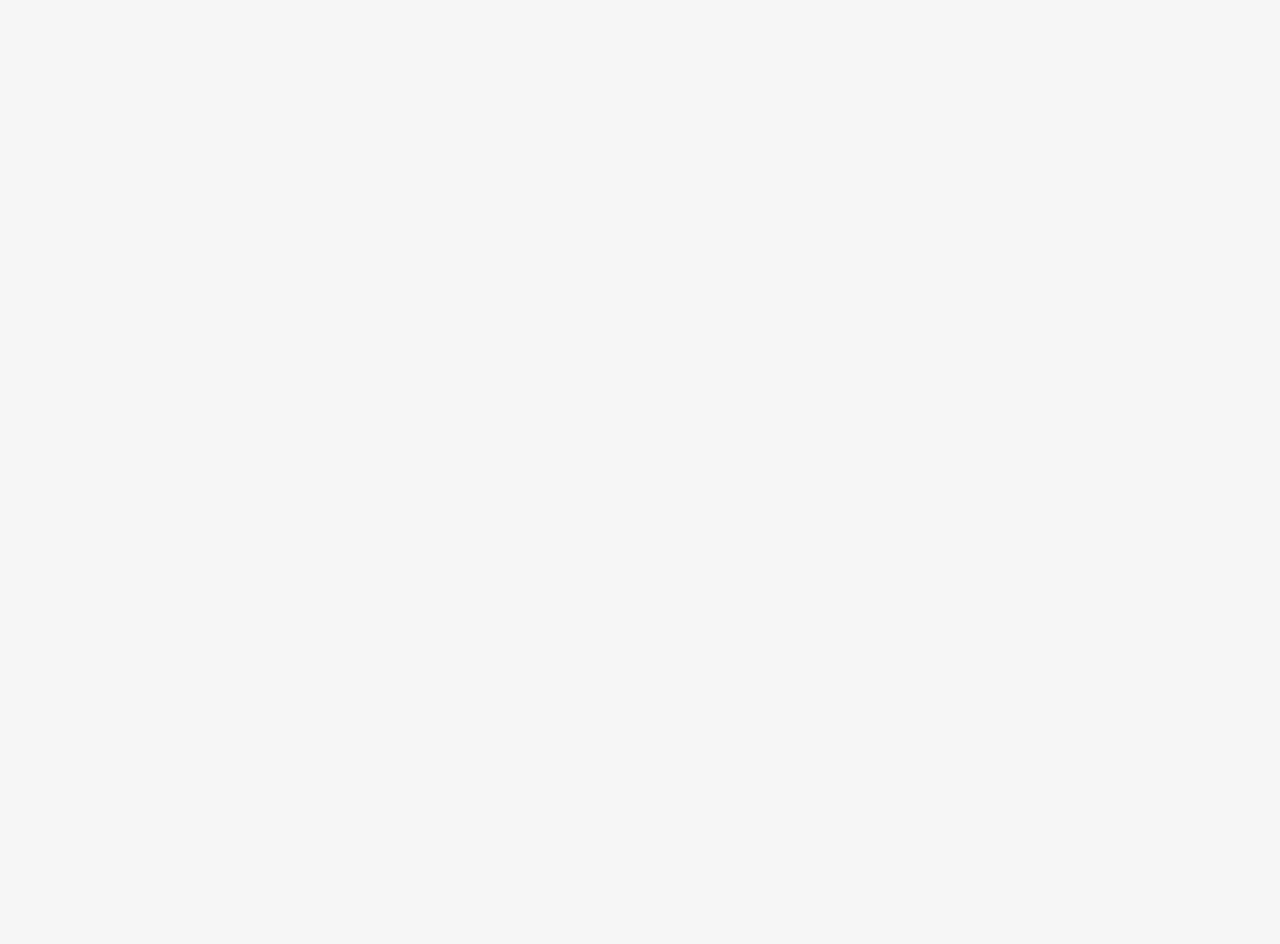
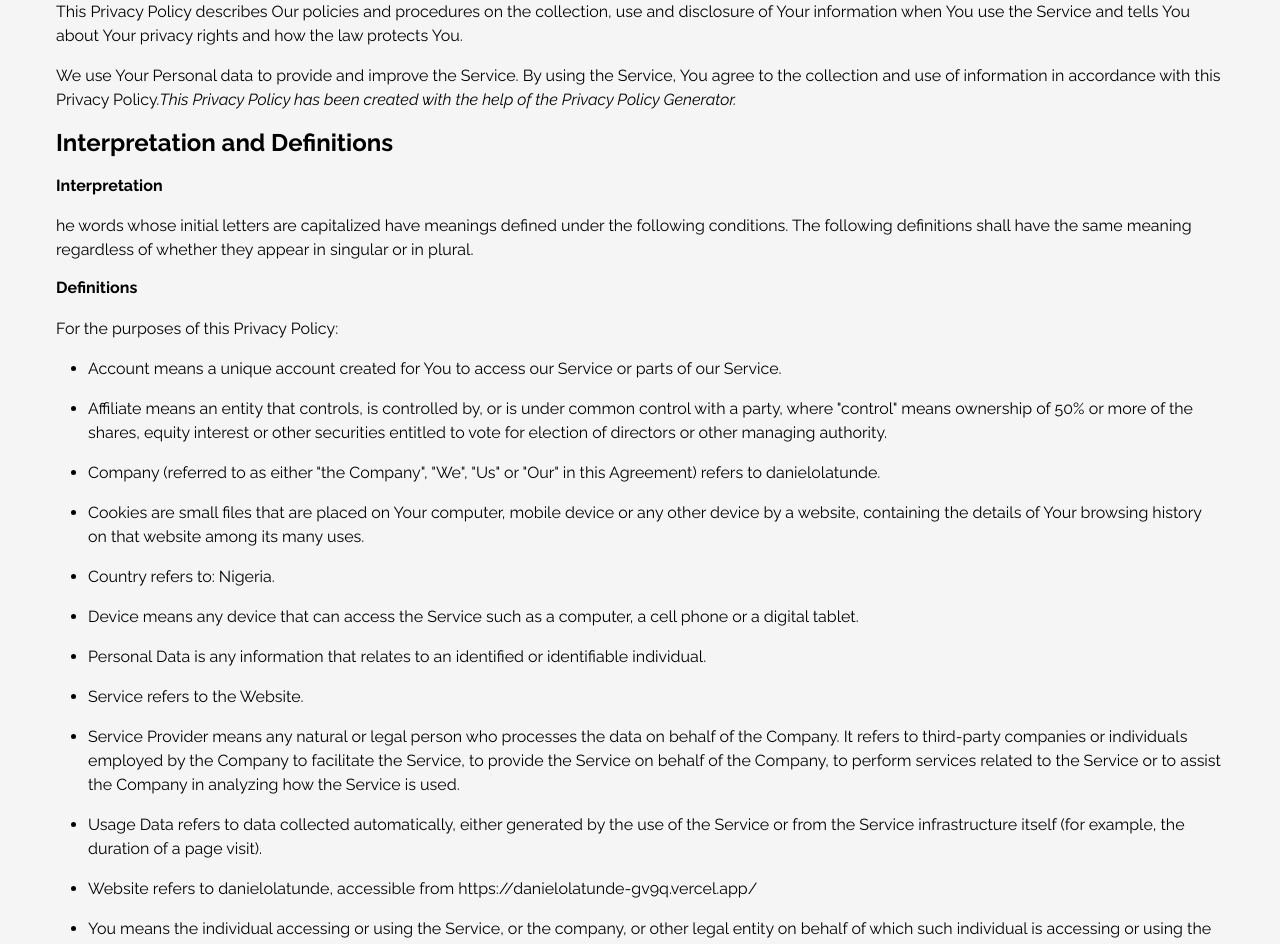
Before and after one commit to Danny-Py5/danielolatunde, a React (Vite) app: page /privacy-policy in a window 1280 px wide. Before the commit this address had no page. Shown: the part 260-1204 px from the top of the page. Before the commit the page ends 800 px from the top, so only its background shows below. Built offline with nearby package versions, Linux system fonts and the light colour scheme.

Commit message:
Privacy-policy

```diff
--- a/src/components/Footer.tsx
+++ b/src/components/Footer.tsx
@@ -6,6 +6,7 @@
 } from "@fortawesome/free-solid-svg-icons";
 import QuickLinks from "./QuickLinks";
 import SocialLinks from "./SocialLinks"; // import React, { useContext } from "react";
+import { Link } from "react-router-dom";
 
 function Footer() {
   return (
@@ -67,11 +68,22 @@
         </div>
       </div>
       <div className="copyright">
-        <p>
-          &copy; {new Date().getFullYear()} Daniel Olatunde. All rights
-          reserved.
-        </p>
-        <small>Version 2.0.0</small>
+        <div className="child">
+          <p>
+            &copy; {new Date().getFullYear()} Daniel Olatunde. All rights
+            reserved.
+          </p>
+          <small>Version 2.0.0</small>
+        </div>
+        <div className="child">
+          {/* <Link to={"/privacy-policy"}>Privacy Policy</Link> */}
+          <a
+            href="https://www.privacypolicies.com/live/4df5e7bd-38eb-4414-b015-8a50ed08b046"
+            target="_blank"
+          >
+            Privacy Policy
+          </a>
+        </div>
       </div>
     </section>
   );
--- a/src/index.css
+++ b/src/index.css
@@ -61,6 +61,8 @@
   --padding-sm: 0.5rem;
   --padding-xs: 0.25rem;
   --padding-xl: 2rem;
+  --padding-xxl: 3rem;
+  --first-section-padding: 130px;
 
   /* width */
   --header-nav-max-width: 550px;
@@ -504,9 +506,17 @@
     margin-top: 2rem;
     text-align: center;
     display: flex;
-    flex-direction: column;
-    justify-content: center;
+    /* flex-direction: column; */
+    justify-content: space-around;
     align-items: center;
+
+    & .child {
+      flex: 1;
+      text-align: left;
+    }
+    & .child:last-of-type {
+      text-align: right;
+    }
 
     & p {
       margin-bottom: 0;
--- a/src/main.tsx
+++ b/src/main.tsx
@@ -9,6 +9,7 @@
 import Blog from "./pages/Blog.tsx";
 import Home from "./pages/home/Home.tsx";
 import Contact from "./pages/Contact.tsx";
+import PrivacyPolicy from "./pages/Privacypolicy.tsx";
 
 const router = createBrowserRouter([
   {
@@ -39,6 +40,11 @@
         path: "/blog",
         element: <Blog />,
       },
+      // pages not listed on the navbar
+      {
+        path: "/privacy-policy",
+        element: <PrivacyPolicy />,
+      },
     ],
   },
 ]);
--- /dev/null
+++ b/src/pages/PrivacyPolicy.tsx
@@ -0,0 +1,102 @@
+import "./styles/privacypolicy.css";
+
+function PrivacyPolicy() {
+  // const navigate = Navigate();
+
+  return (
+    <div
+      className="privacy-policy"
+      style={{ paddingTop: "var(--first-section-padding)" }}
+    >
+      <div className="section-wrapper privacy-policy__wrapper">
+        <h2>Privacy Policy</h2>
+        <p>Last updated: October 05, 2025</p>
+
+        <hr />
+        <br />
+        <div className={"child1"}></div>
+        <p>
+          This Privacy Policy describes Our policies and procedures on the
+          collection, use and disclosure of Your information when You use the
+          Service and tells You about Your privacy rights and how the law
+          protects You.
+        </p>
+        <p>
+          We use Your Personal data to provide and improve the Service. By using
+          the Service, You agree to the collection and use of information in
+          accordance with this Privacy Policy.
+          <i>
+            This Privacy Policy has been created with the help of the Privacy
+            Policy Generator.
+          </i>
+        </p>
+        <h3>Interpretation and Definitions</h3>
+        <h4>Interpretation</h4>
+        <p>
+          he words whose initial letters are capitalized have meanings defined
+          under the following conditions. The following definitions shall have
+          the same meaning regardless of whether they appear in singular or in
+          plural.
+        </p>
+        <h4>Definitions</h4>
+        <p>For the purposes of this Privacy Policy:</p>
+        <ul style={{ listStyleType: "disc", marginLeft: "2rem" }}>
+          <li>
+            Account means a unique account created for You to access our Service
+            or parts of our Service.
+          </li>
+          <li>
+            Affiliate means an entity that controls, is controlled by, or is
+            under common control with a party, where "control" means ownership
+            of 50% or more of the shares, equity interest or other securities
+            entitled to vote for election of directors or other managing
+            authority.
+          </li>
+          <li>
+            Company (referred to as either "the Company", "We", "Us" or "Our" in
+            this Agreement) refers to danielolatunde.
+          </li>
+          <li>
+            Cookies are small files that are placed on Your computer, mobile
+            device or any other device by a website, containing the details of
+            Your browsing history on that website among its many uses.
+          </li>
+          <li>Country refers to: Nigeria.</li>
+          <li>
+            Device means any device that can access the Service such as a
+            computer, a cell phone or a digital tablet.
+          </li>
+          <li>
+            Personal Data is any information that relates to an identified or
+            identifiable individual.
+          </li>
+          <li>Service refers to the Website.</li>
+          <li>
+            Service Provider means any natural or legal person who processes the
+            data on behalf of the Company. It refers to third-party companies or
+            individuals employed by the Company to facilitate the Service, to
+            provide the Service on behalf of the Company, to perform services
+            related to the Service or to assist the Company in analyzing how the
+            Service is used.
+          </li>
+          <li>
+            Usage Data refers to data collected automatically, either generated
+            by the use of the Service or from the Service infrastructure itself
+            (for example, the duration of a page visit).
+          </li>
+          <li>
+            Website refers to danielolatunde, accessible from
+            https://danielolatunde-gv9q.vercel.app/
+          </li>
+          <li>
+            You means the individual accessing or using the Service, or the
+            company, or other legal entity on behalf of which such individual is
+            accessing or using the Service, as applicable.
+          </li>
+        </ul>
+      </div>
+    </div>
+  );
+}
+
+export default PrivacyPolicy;
--- a/src/pages/styles/about.css
+++ b/src/pages/styles/about.css
@@ -1,5 +1,5 @@
 .about {
-  padding-top: 150px;
+  padding-top: var(--first-section-padding);
 
   & h2 {
     font-weight: 800;
--- /dev/null
+++ b/src/pages/styles/privacypolicy.css
@@ -0,0 +1,72 @@
+:root {
+  --body-background-color: whitesmoke;
+  --colour-primary: #000c05;
+  --color-primary: #000c05;
+  --color: #333;
+  --black: #020101;
+  --color-white: whitesmoke;
+  --color-secondary: #bb1bff;
+  --color-secondary-dark: #9114a2;
+  --color-secondary-light: #e478ff;
+  --color-secondary-lighter: #f4d7fd;
+  --card-background-color-secondary: #7272721c;
+}
+
+html {
+  scroll-behavior: smooth;
+  scroll-padding-top: 90px;
+  font-family: var(--font-family);
+  font-weight: 400;
+}
+
+body {
+  margin: 0;
+  padding: 0;
+  background-color: var(--body-background-color);
+  color: var(--color);
+  max-width: var(--max-width);
+  /* padding-bottom: 100px; */
+  margin: 0 auto;
+}
+h1,
+h2,
+h3,
+h4,
+h5,
+h6 {
+  font-weight: 700; /* or 900 for a bolder style */
+  color: var(--color-primary);
+  margin-bottom: 1.2rem;
+}
+
+p,
+a,
+li,
+span,
+figcaption,
+text {
+  line-height: var(--line-height, 1.5);
+  color: var(--color);
+}
+
+a {
+  text-decoration: underline;
+  text-underline-offset: 0.2rem;
+  color: inherit;
+  font-size: var(--font-size-sm);
+  transition: color var(--transition-duration);
+  line-height: unset !important;
+}
+h2 {
+  font-weight: 600;
+  margin-bottom: 1rem;
+  font-size: var(--font-size-xl);
+}
+h3 {
+  font-size: var(--font-size-l);
+}
+
+p,
+li {
+  margin-bottom: 1rem;
+}
--- a/src/utils.module.css
+++ b/src/utils.module.css
@@ -11,3 +11,7 @@
   background-color: var(--color-white);
   box-shadow: 0 2px 25px var(--shadow-color);
 }
+
+.firstSectionPaddingTop {
+  padding-top: var(--padding-xxl);
+}
```
